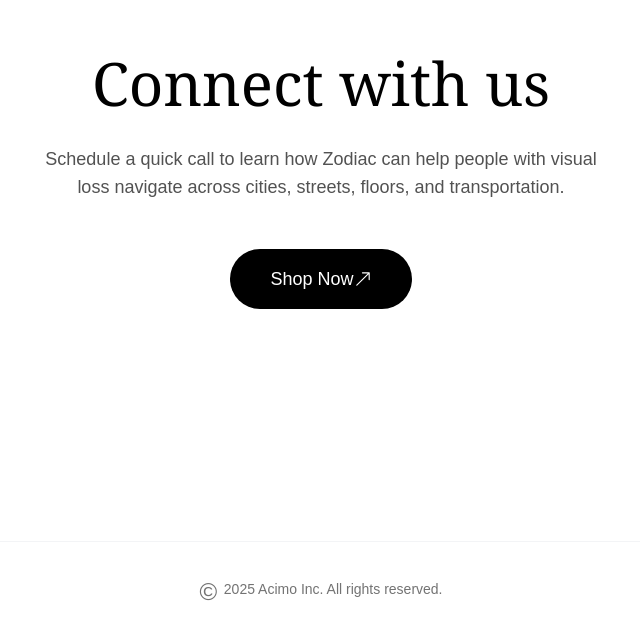
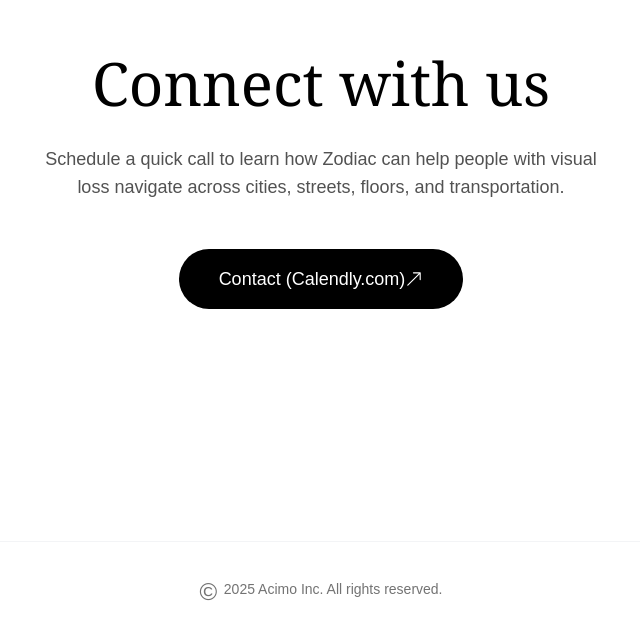
Before and after one commit to Acimo-Inc/homepage, a Next.js app: page / in a window 1280 px wide. Shown: the part 4799-5437 px from the top of the page, without its empty margins (319-959 px from the left). Built offline with nearby package versions, Linux system fonts and the light colour scheme; a web font is replaced by a local one.

Commit message:
fix: cta button

```diff
--- a/src/components/CtA.tsx
+++ b/src/components/CtA.tsx
@@ -25,14 +25,16 @@
             </motion.p>
 
             <motion.a
-                href="/product"
+                href="https://calendly.com"
+                target="_blank"
+                rel="noopener noreferrer"
                 initial={{ opacity: 0 }}
                 whileInView={{ opacity: 1 }}
                 viewport={{ once: true }}
                 transition={{ delay: 0.3 }}
                 className="bg-black text-white px-10 py-4 rounded-full text-lg font-medium hover:scale-105 transition-transform duration-200 flex items-center justify-center"
             >
-                Shop Now <BsArrowUpRight />
+                Contact (Calendly.com) <BsArrowUpRight />
             </motion.a>
         </section>
     );
```
